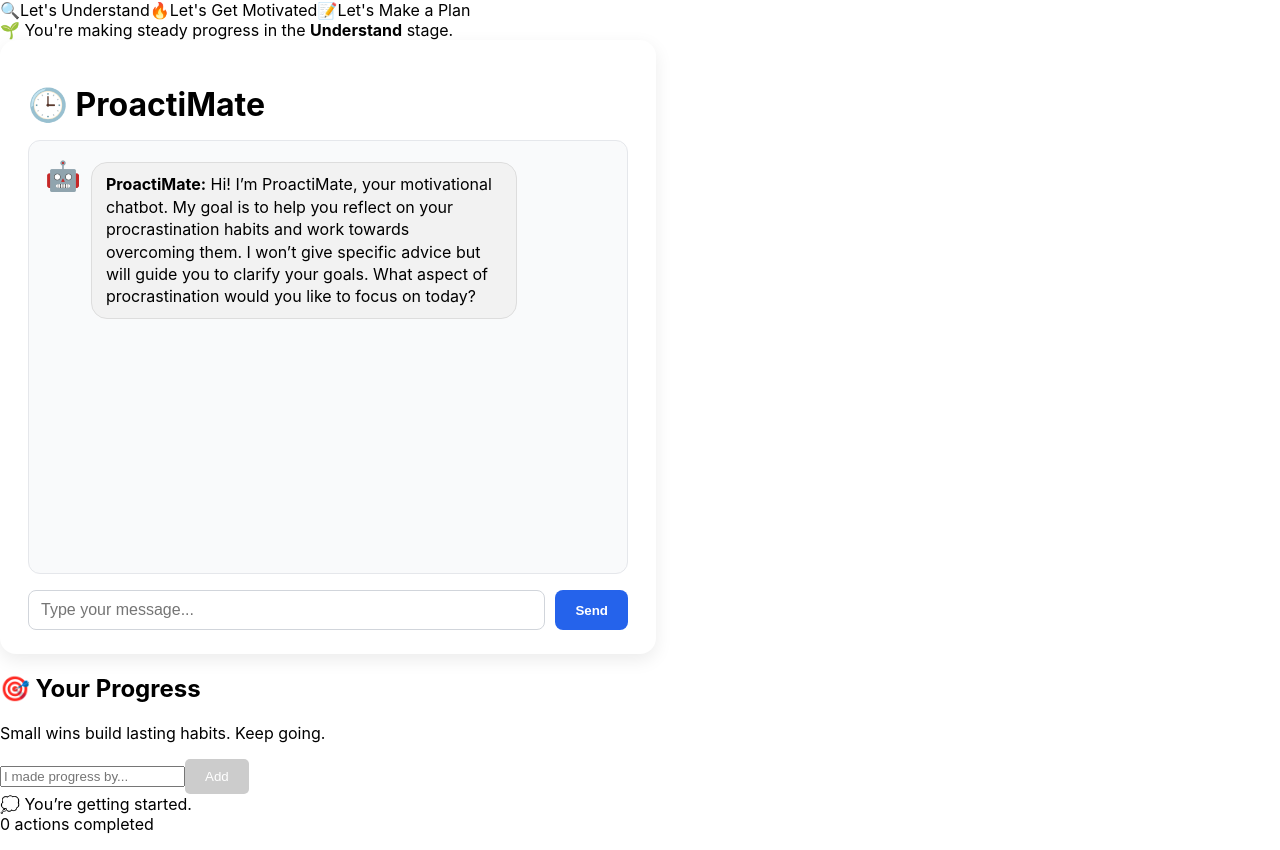
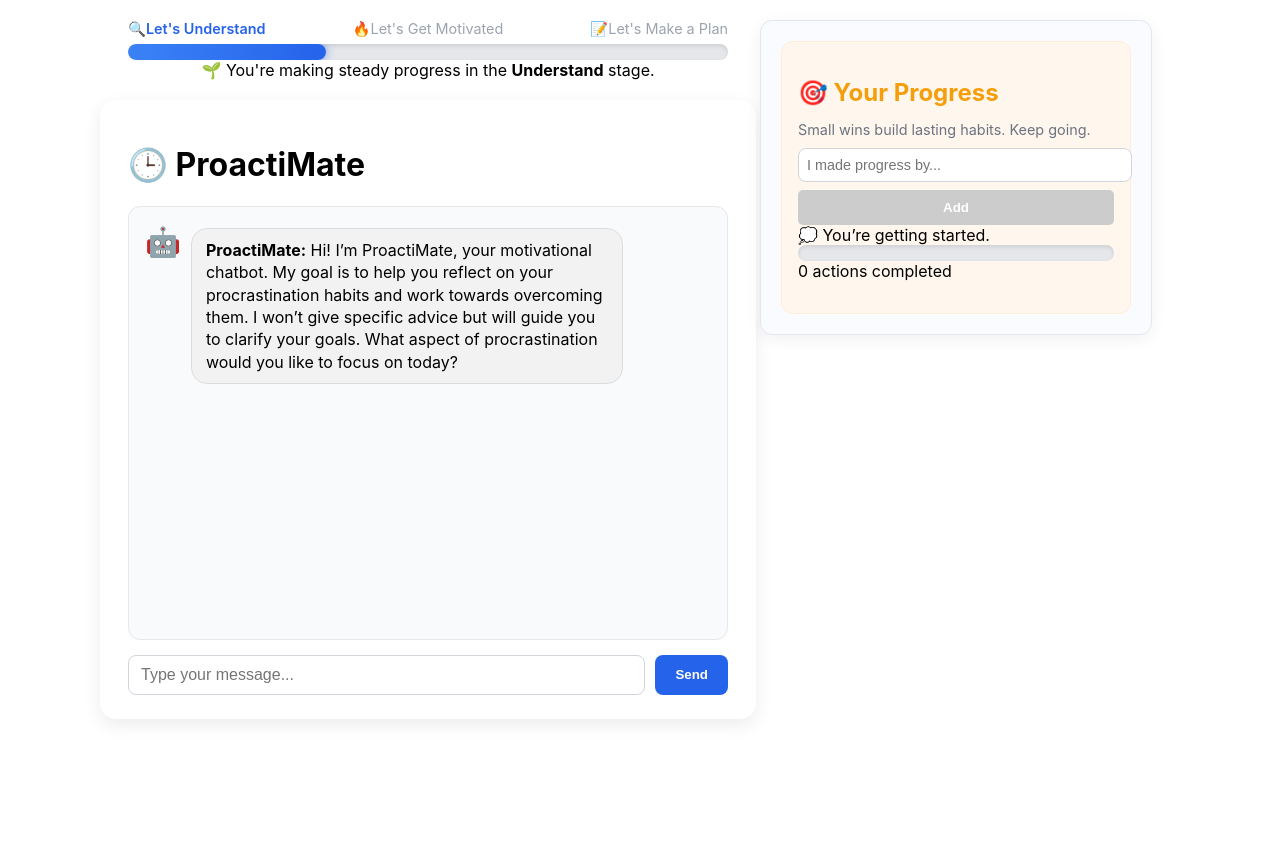
Before and after one commit to Ben-Chen123/GPT-frontend, a React (Create React App) app: page / in a window 1280 px wide. After the commit the page ends 800 px from the top, so only its background shows below. Built offline with nearby package versions, Linux system fonts and the light colour scheme.

Commit message:
Update App.css

```diff
--- a/src/App.css
+++ b/src/App.css
@@ -1,93 +1,246 @@
-/* ===== General Layout ===== */
-.center-layout {
-  display: flex;
-  flex-direction: column;
-  align-items: center;
-  justify-content: center;
+/* ===== General App Layout ===== */
+.App {
+  text-align: center;
+  background-color: #f5f7fa;
   min-height: 100vh;
-  background-color: #f5f7fa;
   padding: 20px;
   font-family: "Inter", "Arial", sans-serif;
   color: #1f2937;
 }
 
+/* ===== Main Layout ===== */
+.main-layout {
+  display: flex;
+  justify-content: center;
+  align-items: flex-start;
+  gap: 32px;
+  padding: 20px;
+  flex-wrap: wrap;
+}
+
+/* ===== Left Panel: Chatbot Area ===== */
+.left-panel {
+  width: 65%;
+  max-width: 600px;
+  height: 350px;
+  display: flex;
+  flex-direction: column;
+  align-items: center;
+  gap: 20px;
+}
+
+/* ===== Right Panel: Planner & Rewards ===== */
+.right-panel {
+  width: 30%;
+  max-width: 350px;
+  display: flex;
+  flex-direction: column;
+  gap: 25px;
+  background: #f9fbff;
+  border: 1px solid #e2e8f0;
+  border-radius: 12px;
+  padding: 20px;
+  box-shadow: 0 4px 16px rgba(0, 0, 0, 0.06);
+}
+
+/* ===== Progress Bar ===== */
+.progress-bar-container {
+  width: 100%;
+  text-align: center;
+}
+
+.progress-labels {
+  display: flex;
+  justify-content: space-between;
+  font-size: 0.9rem;
+  margin-bottom: 6px;
+}
+
+.progress-labels span {
+  color: #9ca3af;
+  transition: color 0.3s ease;
+}
+
+.progress-labels .active {
+  color: #2563eb;
+  font-weight: 600;
+}
+
+.progress-bar {
+  height: 16px;               /* 🔥 thicker */
+  background-color: #e5e7eb;  /* stronger contrast */
+  border-radius: 12px;
+  overflow: hidden;
+  box-shadow: inset 0 2px 4px rgba(0,0,0,0.1);
+}
+
+.progress-fill {
+  height: 100%;
+  background: linear-gradient(90deg, #3b82f6, #2563eb);
+  transition: width 0.4s ease;
+  border-radius: 12px;
+  box-shadow: 0 0 10px rgba(37, 99, 235, 0.6);
+}
+
+/* consistent on hover */
+.progress-bar:hover .progress-fill {
+  background-color: #2563eb;
+}
+
 /* ===== Chat Container ===== */
 .app-container {
+  width: 100%;
   background: #ffffff;
   border-radius: 16px;
   padding: 24px 28px;
   box-shadow: 0 6px 18px rgba(0, 0, 0, 0.08);
-  width: 100%;
-  max-width: 600px;
+  transition: box-shadow 0.3s ease;
 }
 
-h1 {
-  margin-bottom: 16px;
+.app-container:hover {
+  box-shadow: 0 8px 24px rgba(0, 0, 0, 0.12);
 }
 
 /* ===== Chat Box ===== */
 .chat-box {
-  display: flex;
-  flex-direction: column;
-  gap: 10px;
-  height: 400px;
-  overflow-y: auto;
-  scroll-behavior: smooth;
-  padding: 16px;
   background: #f9fafb;
   border: 1px solid #e5e7eb;
+  height: 300px;
+  overflow-y: auto;
+  padding: 16px;
+  margin-bottom: 16px;
   border-radius: 12px;
-  margin-bottom: 16px;
+  scroll-behavior: smooth;
 }
 
 .chat-box::-webkit-scrollbar {
   width: 6px;
 }
-
 .chat-box::-webkit-scrollbar-thumb {
   background: #cbd5e1;
   border-radius: 8px;
 }
 
-/* ===== Messages ===== */
-.message-row {
+.message {
+  max-width: 70%;
+  padding: var(--spacing-md) var(--spacing-lg);
+  border-radius: var(--border-radius-lg);
+  background: var(--color-surface);
+  box-shadow: var(--shadow-sm);
+  line-height: 1.5;
+  font-size: var(--font-size-md);
+  transition: transform var(--transition-fast);
+}
+.message:hover {
+  transform: translateY(-2px);
+  box-shadow: var(--shadow-md);
+}
+.message-header {
   display: flex;
-  align-items: flex-start;
-  gap: 10px;
-  margin: 5px 0;
+  justify-content: space-between;
+  align-items: center;
+  margin-bottom: var(--spacing-xs);
+  font-size: var(--font-size-sm);
+  opacity: 0.8;
+}
+.typing-indicator span {
+  width: 8px;
+  height: 8px;
+  background: var(--color-gray-500);
+  border-radius: var(--border-radius-circle);
+  animation: bounce 1.4s infinite ease-in-out;
+}
+.typing-indicator span:nth-child(2) { animation-delay: 0.2s; }
+.typing-indicator span:nth-child(3) { animation-delay: 0.4s; }
+/* Accessibility */
+.message-row:focus-within {
+  outline: 2px solid var(--color-primary);
+  outline-offset: var(--spacing-xs);
+  border-radius: var(--border-radius-md);
 }
 
-.message-row.assistant {
-  justify-content: flex-start;
-}
 
-.message-row.user {
-  justify-content: flex-end;
-}
-
-.avatar {
-  font-size: 1.8rem;
-  line-height: 1;
-}
-
-.message {
-  max-width: 70%;
-  padding: 10px 14px;
-  border-radius: 16px;
-  line-height: 1.4;
-  word-wrap: break-word;
+.message.user {
+  background: #d1fae5;
+  align-self: flex-end;
 }
 
 .message.assistant {
-  background-color: #f2f2f2;
-  border: 1px solid #ddd;
-  text-align: left;
+  background: #e5e7eb;
+  align-self: flex-start;
+}
+.avatar-wrapper {
+  position: relative;
+  display: inline-block;
 }
 
-.message.user {
-  background-color: #cce5ff;
-  border: 1px solid #99caff;
-  text-align: right;
+.avatar-picker-popup {
+  position: absolute;
+  top: 50px; /* below the avatar */
+  left: 0;
+  background: #fff;
+  border: 1px solid #ccc;
+  border-radius: 8px;
+  padding: 5px;
+  display: flex;
+  gap: 5px;
+  z-index: 100;
+}
+
+.avatar-picker-popup button,
+.avatar-picker-popup img {
+  cursor: pointer;
+  width: 40px;
+  height: 40px;
+  border-radius: 50%;
+  border: 2px solid transparent;
+}
+
+.avatar-picker-popup .selected {
+  border-color: #4caf50;
+}
+
+.chatbot-avatar {
+  width: 40px;
+  height: 40px;
+  border-radius: 50%;
+}
+.avatar-wrapper .avatar {
+  cursor: pointer; /* Makes mouse a hand on hover */
+}
+.avatar-wrapper .avatar:hover {
+  transform: scale(1.1); /* slightly enlarge avatar on hover */
+  transition: transform 0.2s ease;
+}
+.avatar {
+  transition: transform 0.2s ease, box-shadow 0.2s ease;
+}
+
+.avatar:hover {
+  transform: scale(1.2);
+  cursor: pointer;
+}
+.user-avatar-wrapper {
+  position: relative;
+  display: inline-block;
+}
+
+/* Picker below avatar, slightly to the left */
+.user-picker {
+  position: absolute;
+  top: calc(100% + 6px); /* directly below */
+  left: -50px;            /* shift to the left */
+  background: white;
+  border-radius: 8px;
+  padding: 6px;
+  display: flex;
+  gap: 6px;
+  z-index: 1000;
+  box-shadow: 0 4px 12px rgba(0, 0, 0, 0.15);
+}
+@keyframes fadeIn {
+  from { opacity: 0; transform: translateY(4px); }
+  to { opacity: 1; transform: translateY(0); }
 }
 
 /* ===== Input Box ===== */
@@ -125,3 +278,244 @@ h1 {
   background: #1d4ed8;
   transform: scale(1.05);
 }
+
+/* ===== Pomodoro Timer ===== */
+.pomodoro-timer {
+  width: 100%;
+  padding: 20px;
+  background: #eef2ff;
+  border: 1px solid #c7d2fe;
+  border-radius: 12px;
+  text-align: center;
+}
+
+.pomodoro-timer h2 {
+  color: #4338ca;
+  margin-bottom: 10px;
+}
+
+.timer-display {
+  font-size: 2.5rem;
+  font-weight: bold;
+  margin-bottom: 10px;
+  color: #1f2937;
+}
+
+.timer-controls {
+  display: flex;
+  justify-content: center;
+  gap: 10px;
+}
+
+.timer-controls button {
+  padding: 8px 16px;
+  border-radius: 8px;
+  border: none;
+  cursor: pointer;
+  font-weight: 600;
+  color: white;
+  transition: background 0.3s, transform 0.1s;
+}
+
+.timer-controls button:hover {
+  transform: scale(1.05);
+}
+
+.start-btn { background: #16a34a; }
+.pause-btn { background: #facc15; color: #1f2937; }
+.reset-btn { background: #dc2626; }
+
+/* ===== If–Then Planner ===== */
+.planner-section h2 {
+  color: #2563eb;
+  margin-bottom: 10px;
+  font-size: 1.2rem;
+}
+
+.planner-section p {
+  font-size: 0.9rem;
+  color: #6b7280;
+  margin-bottom: 15px;
+}
+
+.planner-box {
+  display: flex;
+  flex-direction: column;
+  gap: 10px;
+}
+
+.planner-box label {
+  text-align: left;
+  font-weight: 600;
+  color: #374151;
+}
+
+.planner-box input {
+  padding: 8px;
+  border: 1px solid #d1d5db;
+  border-radius: 8px;
+  font-size: 0.9rem;
+  outline: none;
+}
+
+.planner-box input:focus {
+  border-color: #2563eb;
+}
+
+.save-plan-btn {
+  background: #2563eb;
+  color: white;
+  border: none;
+  border-radius: 8px;
+  padding: 10px;
+  cursor: pointer;
+  font-weight: 600;
+  transition: background 0.3s;
+}
+
+.save-plan-btn:hover {
+  background: #1e40af;
+}
+
+/* ===== Reward Tracker ===== */
+.reward-section {
+  background: #fff7ed;
+  border: 1px solid #ffedd5;
+  border-radius: 12px;
+  padding: 16px;
+}
+
+.reward-section h2 {
+  color: #f59e0b;
+  margin-bottom: 8px;
+}
+
+.reward-section p {
+  font-size: 0.9rem;
+  color: #6b7280;
+  margin-bottom: 10px;
+}
+
+.reward-box input {
+  width: 100%;
+  padding: 8px;
+  border-radius: 8px;
+  border: 1px solid #d1d5db;
+  margin-bottom: 8px;
+  font-size: 0.9rem;
+}
+
+.reward-box button {
+  width: 100%;
+  background: #f59e0b;
+  color: white;
+  border: none;
+  padding: 10px;
+  border-radius: 8px;
+  cursor: pointer;
+  font-weight: 600;
+  transition: background 0.3s ease, transform 0.1s;
+}
+
+.reward-box button:hover {
+  background: #d97706;
+  transform: scale(1.03);
+}
+
+.reward-list {
+  list-style: none;
+  padding: 0;
+  margin-top: 10px;
+}
+
+.reward-list li {
+  background: #fff3cd;
+  padding: 6px 10px;
+  border-radius: 8px;
+  margin-bottom: 6px;
+  font-weight: 500;
+}
+
+.reward-badge {
+  margin-top: 12px;
+  background: #fde68a;
+  padding: 10px;
+  border-radius: 10px;
+  font-weight: bold;
+  color: #78350f;
+  text-align: center;
+  box-shadow: 0 2px 6px rgba(0, 0, 0, 0.1);
+}
+.chat-box {
+  display: flex;
+  flex-direction: column;
+  gap: 10px;
+  margin: 15px 0;
+}
+
+.message-row {
+  display: flex;
+  align-items: flex-start;
+  gap: 10px;
+  margin: 5px 0;
+}
+
+.message-row.assistant {
+  justify-content: flex-start;
+}
+
+.message-row.user {
+  justify-content: flex-end;
+}
+
+.avatar {
+  font-size: 1.8rem;
+  line-height: 1;
+}
+
+.message {
+  max-width: 70%;
+  padding: 10px 14px;
+  border-radius: 16px;
+  line-height: 1.4;
+  word-wrap: break-word;
+}
+
+/* Assistant bubble (left) */
+.message.assistant {
+  background-color: #f2f2f2;
+  border: 1px solid #ddd;
+  text-align: left;
+}
+
+/* User bubble (right) */
+.message.user {
+  background-color: #cce5ff;
+  border: 1px solid #99caff;
+  text-align: right;
+}
+.chat-box {
+  display: flex;
+  flex-direction: column;
+  gap: 10px;
+  margin: 15px 0;
+  height: 400px; /* adjust as needed */
+  overflow-y: auto;
+  scroll-behavior: smooth;
+  padding-right: 8px;
+}
+
+
+/* ===== Responsive Design ===== */
+@media (max-width: 900px) {
+  .main-layout {
+    flex-direction: column;
+    align-items: center;
+  }
+
+  .left-panel,
+  .right-panel {
+    width: 100%;
+    max-width: 600px;
+  }
+}
```
